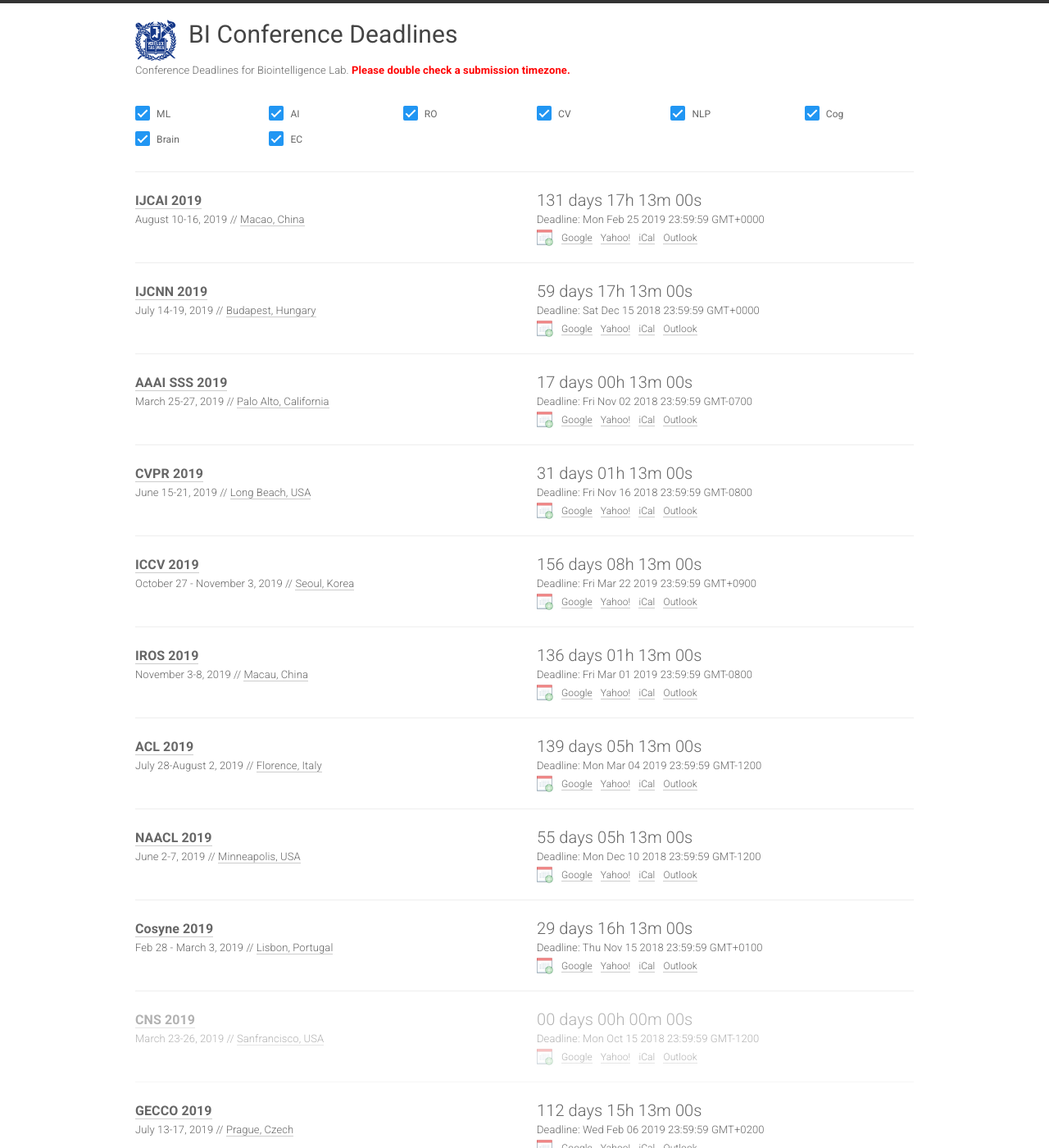
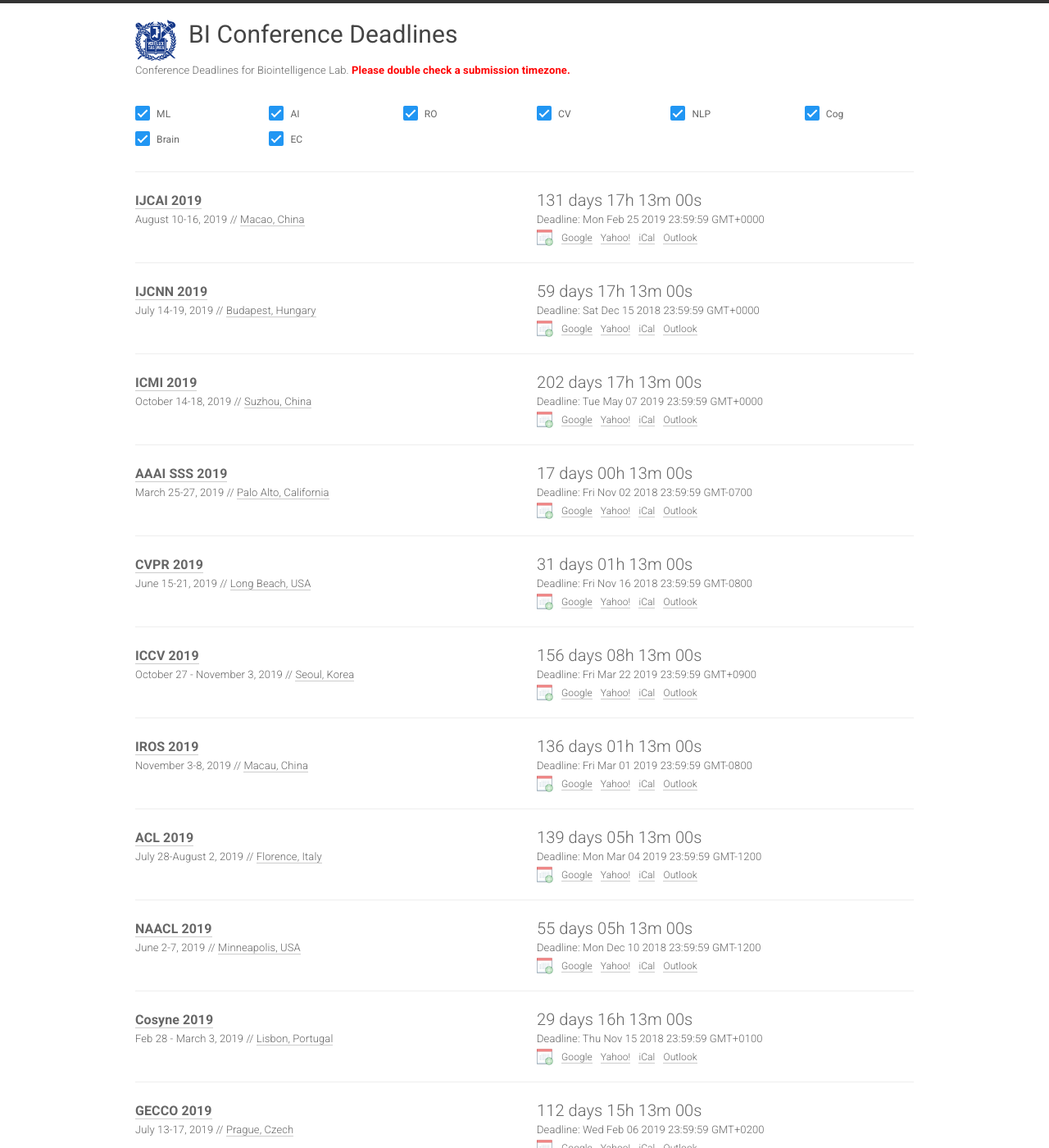
Before and after one commit to biconf/biconf.github.io, a Jekyll site: the page built from index.html, in a window 1280 px wide and 1400 px high. Shown: the whole window at 82% size. Built offline with Jekyll 4.4.1, drawn with Linux system fonts in a browser that asks for light colours; nearby versions of some CDN libraries; part of the change alters nothing that is shown.

Commit message:
Update conferences.yml

```diff
--- a/_data/conferences.yml
+++ b/_data/conferences.yml
@@ -51,15 +51,15 @@
   place: Budapest, Hungary
   sub: ML
 
-#- name: ICMI
-#  year: 2019
-#  id: icmi19
-#  link: https://icmi.acm.org/2019/
-#  deadline: TBA
-#  timezone: TBA
-#  date: TBA
-#  place: TBA
-#  sub: ML
+- name: ICMI
+  year: 2019
+  id: icmi19
+  link: https://icmi.acm.org/2019/index.php?id=home
+  deadline: "2019-05-07 23:59:59"
+  timezone: TBA
+  date: October 14-18, 2019
+  place: Suzhou, China
+  sub: ML
 
 #- name: AAAI
 #  year: 2020
@@ -201,15 +201,15 @@
   place: Lisbon, Portugal
   sub: Brain
 
-- name: CNS
-  year: 2019
-  id: cns19
-  link: https://www.cogneurosociety.org/annual-meeting/
-  deadline: "2018-10-15 23:59:59"
-  timezone: Etc/GMT+12
-  date: March 23-26, 2019
-  place: Sanfrancisco, USA
-  sub: Brain
+#- name: CNS
+#  year: 2019
+#  id: cns19
+#  link: https://www.cogneurosociety.org/annual-meeting/
+#  deadline: "2018-10-15 23:59:59"
+#  timezone: Etc/GMT+12
+#  date: March 23-26, 2019
+#  place: Sanfrancisco, USA
+#  sub: Brain
 
 #- name: CEC
 #  year: 2019
```
